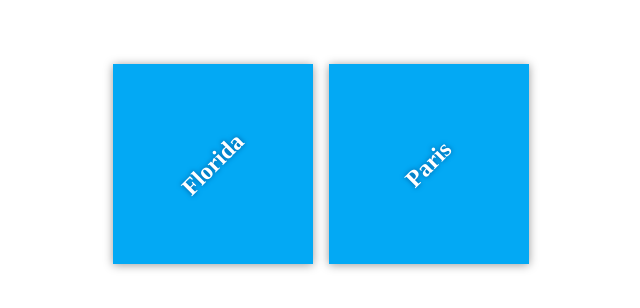
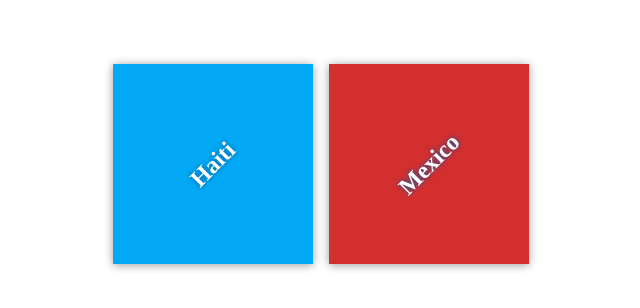
Before and after one commit to nashieep/my-travel-plans, a plain HTML site: page index.html in a window 1280 px wide. Shown: the part 236-544 px from the top of the page, without its empty margins (319-959 px from the left). Drawn offline with Linux system fonts and the light colour scheme; files that its build step writes are made by us from their sources.

Commit message:
Update index.html

```diff
--- a/index.html
+++ b/index.html
@@ -10,12 +10,12 @@
 
     <div class="container">
         <div class="destination-container">
-            <div class="destination" id="florida">
-                <h2>Florida</h2>
+            <div class="destination" id="Haiti">
+                <h2>Haiti</h2>
             </div>
 
-            <div class="destination" id="paris">
-                <h2>Paris</h2>
+            <div class="destination" id="Mexico">
+                <h2>Mexico</h2>
             </div>
         </div>
     </div>
```
